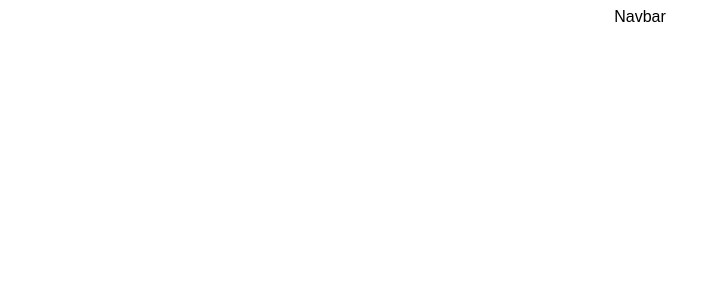
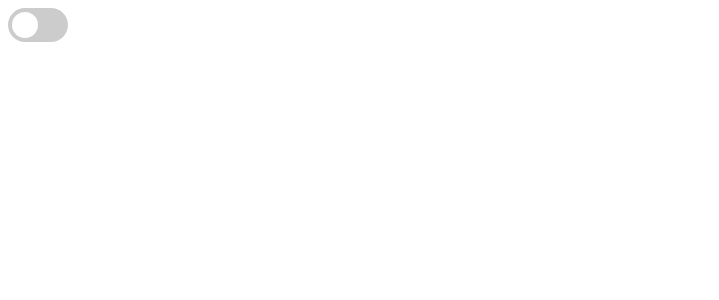
Before and after one commit to earthtobishop/dictionary-web-app, a Next.js app: page / in a window 1280 px wide. Shown: the top 300 px of the page, without its empty margins (0-719 px from the left). Built offline with nearby package versions, Linux system fonts and the light colour scheme.

Commit message:
Create dark mode toggle

```diff
--- a/components/ui/navbar.tsx
+++ b/components/ui/navbar.tsx
@@ -1,7 +1,12 @@
 import React, { FC } from 'react'
+import ThemeSwitch from './theme-switch'
 
 const Navbar: FC = () => {
-  return <div>Navbar</div>
+  return (
+    <div>
+      <ThemeSwitch />
+    </div>
+  )
 }
 
 export default Navbar
--- /dev/null
+++ b/components/ui/theme-switch.module.css
@@ -0,0 +1,62 @@
+/* The switch - the box around the slider */
+.switch {
+  position: relative;
+  display: inline-block;
+  width: 60px;
+  height: 34px;
+}
+
+/* Hide default HTML checkbox */
+.switch input {
+  opacity: 0;
+  width: 0;
+  height: 0;
+}
+
+/* The slider */
+.slider {
+  position: absolute;
+  cursor: pointer;
+  top: 0;
+  left: 0;
+  right: 0;
+  bottom: 0;
+  background-color: #ccc;
+  -webkit-transition: 0.4s;
+  transition: 0.4s;
+}
+
+.slider:before {
+  position: absolute;
+  content: '';
+  height: 26px;
+  width: 26px;
+  left: 4px;
+  bottom: 4px;
+  background-color: white;
+  -webkit-transition: 0.4s;
+  transition: 0.4s;
+}
+
+input:checked + .slider {
+  background-color: #a445ed;
+}
+
+input:focus + .slider {
+  box-shadow: 0 0 1px #a445ed;
+}
+
+input:checked + .slider:before {
+  -webkit-transform: translateX(26px);
+  -ms-transform: translateX(26px);
+  transform: translateX(26px);
+}
+
+/* Rounded sliders */
+.slider.round {
+  border-radius: 34px;
+}
+
+.slider.round:before {
+  border-radius: 50%;
+}
--- /dev/null
+++ b/components/ui/theme-switch.tsx
@@ -0,0 +1,36 @@
+import React, { FC, useState } from 'react'
+import DarkTheme from './dark-theme'
+import styles from './theme-switch.module.css'
+
+const loadDarkMode = () => {
+  if (typeof localStorage === 'undefined') {
+    return false
+  }
+  const value = localStorage.getItem('darkMode')
+  return value === null ? false : JSON.parse(value)
+}
+
+const ThemeSwitch: FC = () => {
+  const [darkMode, setDarkMode] = useState(loadDarkMode)
+
+  const handleClick = () => {
+    localStorage.setItem('darkMode', JSON.stringify(!darkMode))
+    setDarkMode(!darkMode)
+  }
+
+  const text = darkMode ? 'Light Mode' : 'Dark Mode'
+
+  console.log(text)
+
+  return (
+    <>
+      <label className={styles.switch}>
+        <input type='checkbox' onClick={handleClick} />
+        <span className={`${styles.slider} ${styles.round}`}></span>
+      </label>
+      {darkMode && <DarkTheme />}
+    </>
+  )
+}
+
+export default ThemeSwitch
--- a/pages/_app.tsx
+++ b/pages/_app.tsx
@@ -1,6 +1,16 @@
+import Navbar from '@/components/ui/navbar'
 import '@/styles/globals.css'
 import type { AppProps } from 'next/app'
 
-export default function App({ Component, pageProps }: AppProps) {
-  return <Component {...pageProps} />
+const App: React.FC<AppProps> = ({ Component, pageProps }) => {
+  return (
+    <>
+      <header>
+        <Navbar />
+      </header>
+      <Component {...pageProps} />
+    </>
+  )
 }
+
+export default App
--- a/pages/index.tsx
+++ b/pages/index.tsx
@@ -1,5 +1,4 @@
 import Head from 'next/head'
-import styles from '@/styles/Home.module.css'
 import Navbar from '@/components/ui/navbar'
 
 export default function Home() {
@@ -11,9 +10,7 @@ export default function Home() {
         <meta name='viewport' content='width=device-width, initial-scale=1' />
         <link rel='icon' href='/favicon.ico' />
       </Head>
-      <main className={styles.main}>
-        <Navbar />
-      </main>
+      <main></main>
     </>
   )
 }
--- a/styles/Home.module.css
+++ /dev/null
@@ -1,15 +0,0 @@
-.main {
-  display: flex;
-  flex-direction: column;
-  justify-content: space-between;
-  align-items: center;
-  min-height: 100vh;
-}
-
-/* Mobile */
-@media (max-width: 700px) {
-}
-
-/* Tablet and Smaller Desktop */
-@media (min-width: 701px) and (max-width: 1120px) {
-}
```
